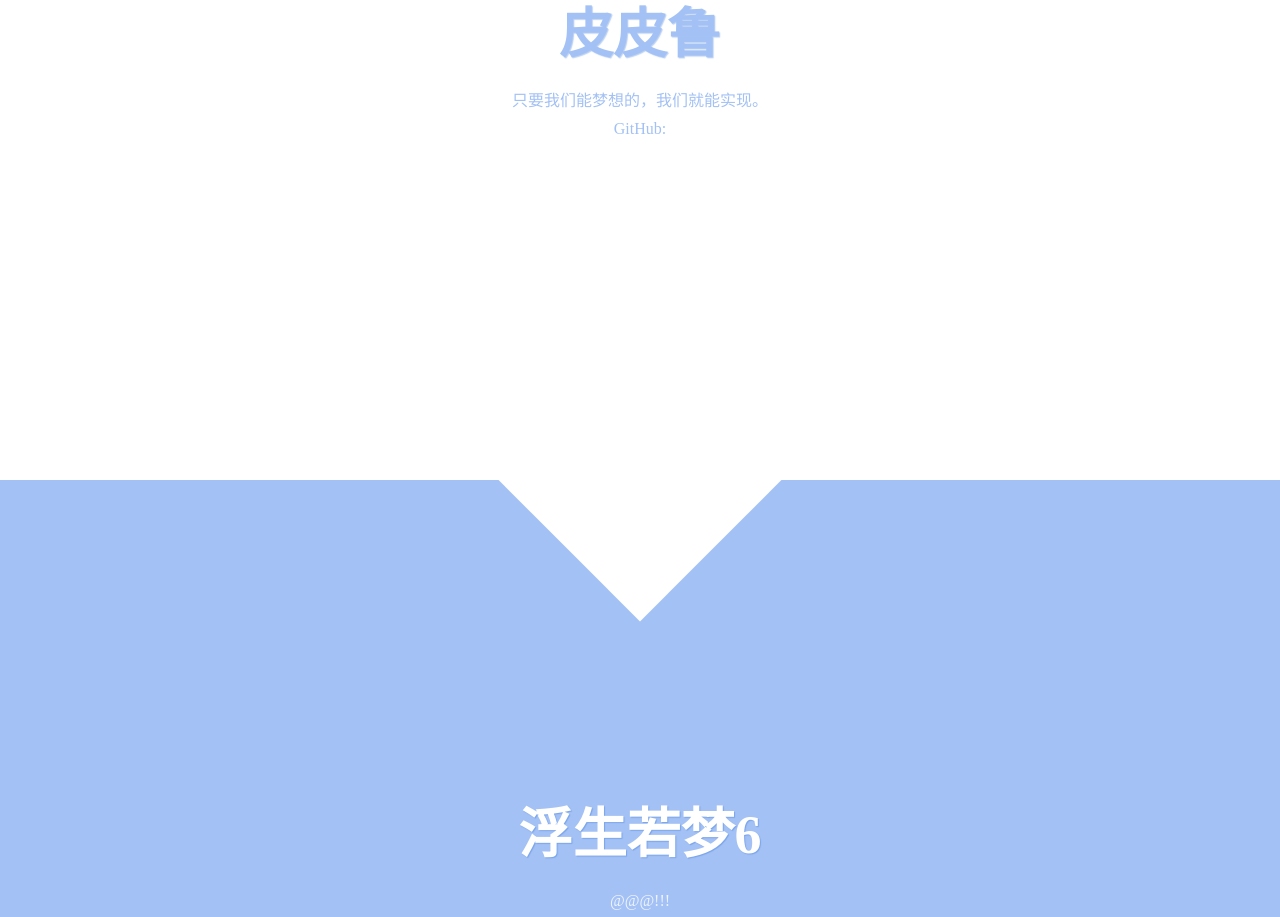
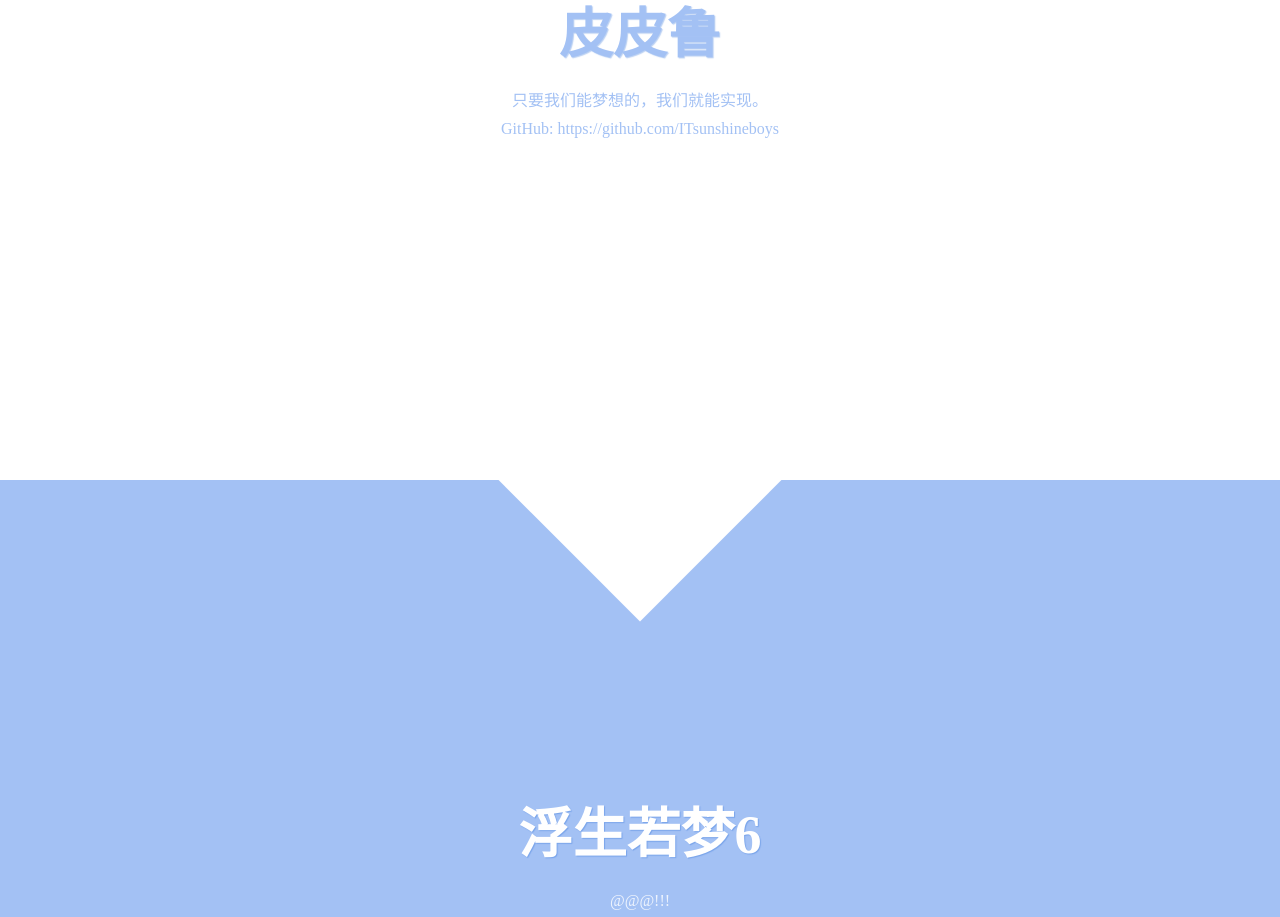
Before and after one commit to pengaman/ife2016-spring, a plain HTML site: page 热身任务/index.html in a window 1280 px wide. Shown: the part 3520-4437 px from the top of the page. Drawn offline with Linux system fonts and the light colour scheme; a web font is replaced by a local one.

Commit message:
Update index.html

```diff
--- a/热身任务/index.html
+++ b/热身任务/index.html
@@ -47,13 +47,13 @@
 					<div class="st-desc" data-icon="&#xe63a"></div>
 					<h2>Payne</h2>
 					<p>頑張ります！q(≧▽≦q)<br />
-                    Github: <a href="https://github.com/siyaoZHANG">https://github.com/siyaoZHANG</a></p>
+                			Github: <a href="https://github.com/siyaoZHANG">https://github.com/siyaoZHANG</a></p>
 				</section>
 				<section class="st-panel" id="st-panel-5">
 					<div class="st-desc" data-icon="&#xe62c"></div>
 					<h2>皮皮鲁</h2>
 					<p>只要我们能梦想的，我们就能实现。<br />
-					GitHub: <a href="https://github.com/ITsunshineboys"></a></p>
+					GitHub: <a href="https://github.com/ITsunshineboys">https://github.com/ITsunshineboys</a></p>
 
 				</section>
 				<section class="st-panel st-color" id="st-panel-6">
```
